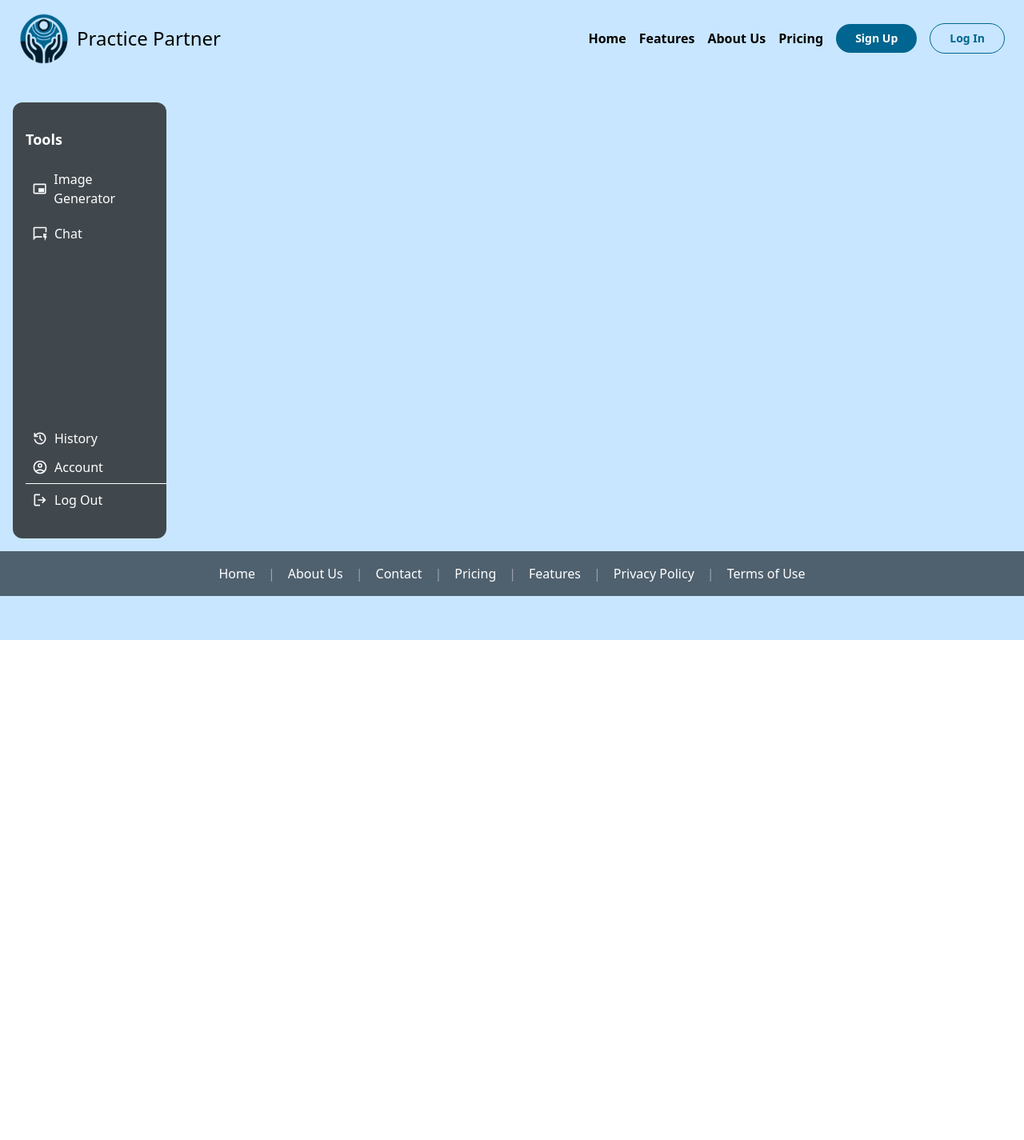
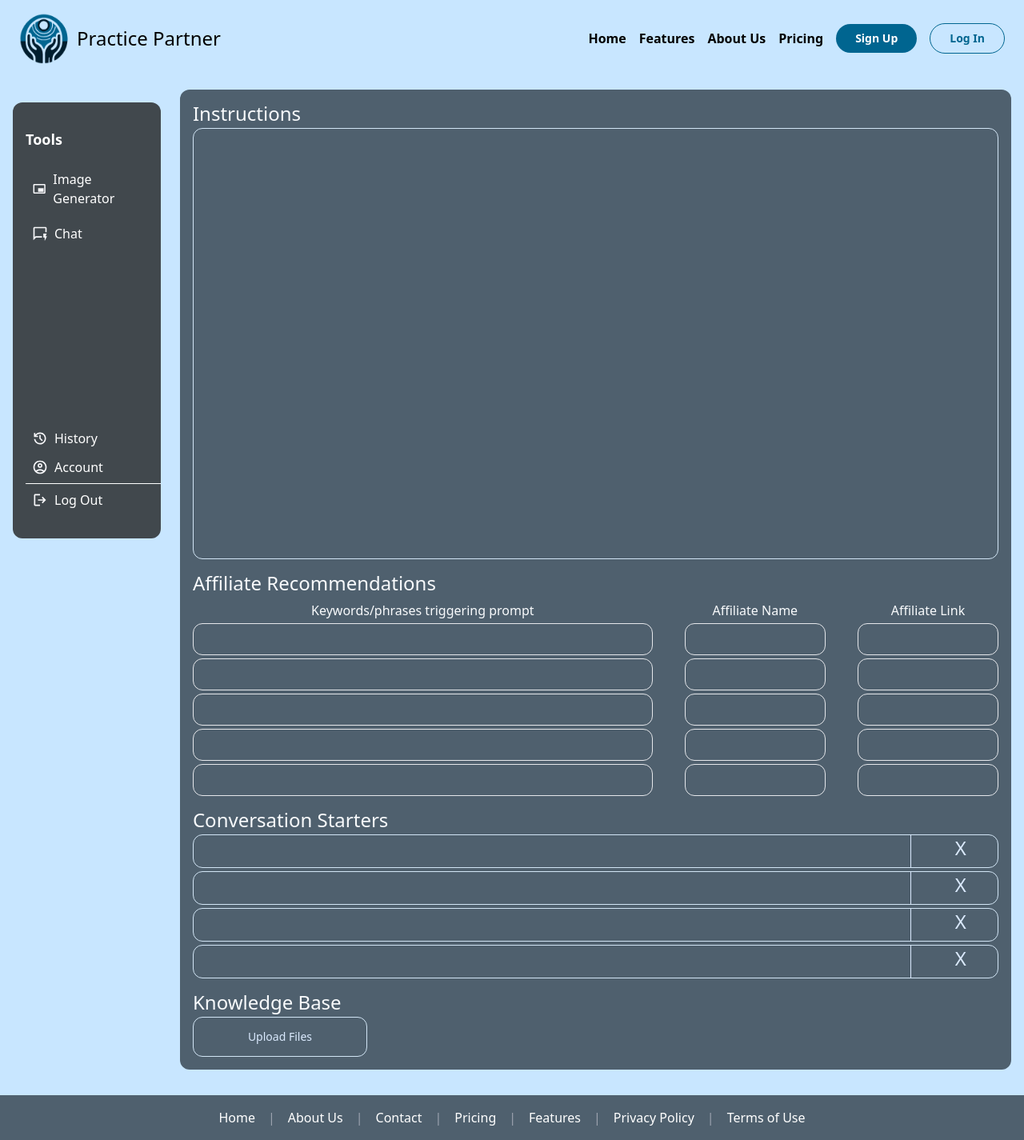
Before and after one commit to prestonzen/PracticePartner-Frontend, a React (Create React App) app: page /ai-configuration in a window 1280 px wide. Shown: the whole page at 80% size. Before the commit the page ends 800 px from the top, so only its background shows below. Built offline with nearby package versions, Linux system fonts and the light colour scheme.

Commit message:
AI configuration page added

```diff
--- a/src/App.js
+++ b/src/App.js
@@ -18,6 +18,7 @@ import ImageGenerator from './pages/ImageGenerator.js';
 import Chat from './pages/Chat.js';
 import Account from './pages/Account.js';
 import UserManagement from './pages/UserManagement.js';
+import AIconfiguration from './pages/AIconfiguration.js';
 
 function App() {
   return (
@@ -40,6 +41,7 @@ function App() {
           <Route path="/chat" element={<Chat />} />
           <Route path="/account" element={<Account />} />
           <Route path="/user-management" element={<UserManagement />} />
+          <Route path="/ai-configuration" element={<AIconfiguration />} />
         </Routes>
         {/* </Router> */}
       </div>
--- /dev/null
+++ b/src/pages/AIconfiguration.js
@@ -0,0 +1,89 @@
+import React, { useState } from "react";
+
+export default function AIconfiguration() {
+  const renderInputField = (label) => (
+    <div className="shrink-0 mt-1 h-10 p-2 rounded-xl border border-solid bg-secondary max-md:max-w-full text-left" contentEditable="true"></div>
+  );
+
+  const inputs = Array(5).fill(null);
+  const [editableContent, setEditableContent] = useState("");
+
+  return (
+    <main className="flex flex-col p-4 rounded-xl md:m-4 max-md:m-1 w-[85%] bg-secondary">
+      <header>
+        <h1 className="text-2xl leading-7 text-slate-50 max-md:max-w-full">
+          Instructions
+        </h1>
+      </header>
+      <section>
+        <div
+          className="shrink-0 mt-1 p-2 rounded-xl border text-white border-solid bg-secondary border-[color:var(--Practice-Partner-Theme-sys-light-secondary-container,#D2E5F5)] h-[539px] max-md:max-w-full"
+          contentEditable="true"
+          onInput={(e) => setEditableContent(e.target.textContent)}
+        >
+          {/* {editableContent} */}
+        </div>
+      </section>
+      <section>
+        <h2 className="mt-4 text-2xl leading-7 text-slate-50 max-md:max-w-full">
+          Affiliate Recommendations
+        </h2>
+        <div className="mt-2 max-md:max-w-full">
+          <div className="flex gap-5 max-md:flex-col max-md:gap-0 max-md:">
+            <div className="flex flex-col w-[62%] max-md:ml-0 max-md:w-full">
+              <div className="flex flex-col grow text-base font-medium leading-6 text-center text-slate-50 max-md:mt-1 max-md:max-w-full">
+                <h3 className="max-md:max-w-full">
+                  Keywords/phrases triggering prompt
+                </h3>
+                {inputs.map((_, index) => renderInputField(`${index}`))}
+              </div>
+            </div>
+            <div className="flex flex-col ml-5 w-[19%] max-md:ml-0 max-md:w-full">
+              <div className="flex flex-col grow text-base font-medium text-center text-slate-50 max-md:mt-1">
+                <h3>Affiliate Name</h3>
+                {inputs.map((_, index) => renderInputField(`${index}`))}
+              </div>
+            </div>
+            <div className="flex flex-col ml-5 w-[19%] max-md:ml-0 max-md:w-full">
+              <div className="flex flex-col grow text-base font-medium leading-6 text-center text-slate-50 max-md:mt-1">
+                <h3>Affiliate Link</h3>
+                {inputs.map((_, index) => renderInputField(`${index}`))}
+              </div>
+            </div>
+          </div>
+        </div>
+      </section>
+      <section>
+        <h2 className="mt-4 text-2xl leading-7 text-slate-50 max-md:max-w-full">
+          Conversation Starters
+        </h2>
+        {inputs.slice(0, 4).map((_, index) => (
+  <div
+    key={index}
+    className="flex gap-4 justify-between mt-1  text-2xl bg-secondary leading-8 text-center
+   text-blue-100 whitespace-nowrap rounded-xl border border-solid
+    border-[color:var(--Practice-Partner-Theme-sys-light-secondary-container,#D2E5F5)] max-md:flex-wrap max-md:px-5
+     max-md:max-w-full"
+  >
+    <input
+      type="text"
+      className="w-[95%] bg-transparent p-1 rounded-xl"
+    />
+    <div className="w-px h-10 bg-blue-100"></div>
+    <div className="w-[10%] bg-transparent">X</div>
+  </div>
+))}
+
+      </section>
+      <footer>
+        <h2 className="self-start mt-4 text-2xl leading-7 whitespace-nowrap text-slate-50">
+          Knowledge Base
+        </h2>
+        <button className="justify-center items-center px-16 py-3.5 mt-1 max-w-full text-sm font-medium leading-5 text-center border border-solid
+         text-blue-100 rounded-xl bg-secondary border-[color:var(--Practice-Partner-Theme-sys-light-secondary-container,#D2E5F5)] w-[218px] max-md:px-5">
+          Upload Files
+        </button>
+      </footer>
+    </main>
+  );
+}
```
